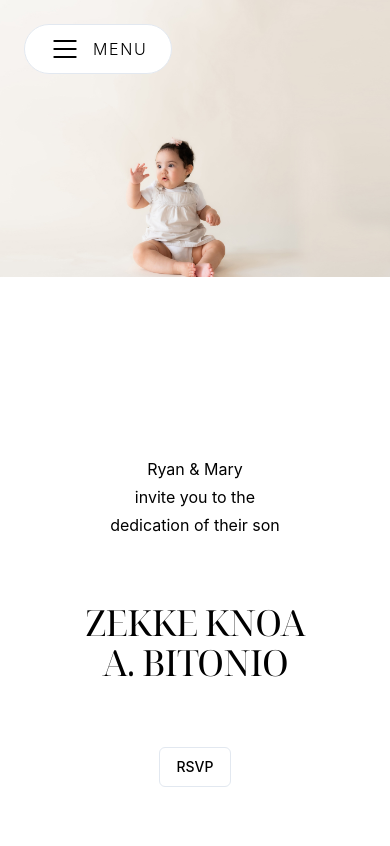
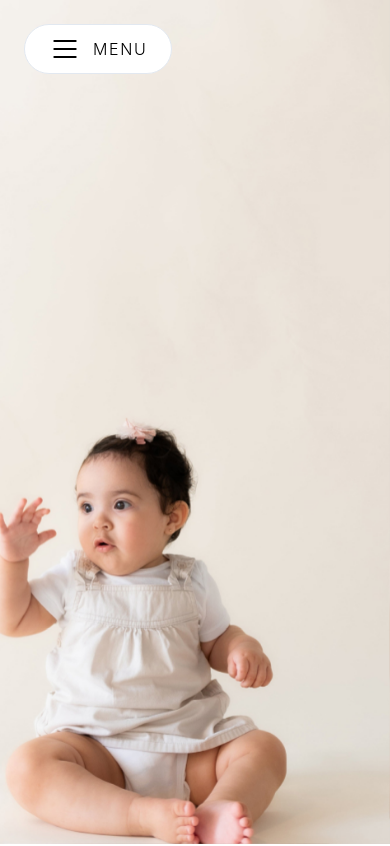
Before and after one commit to ryanbitonio/knoa, a React (Vite) app in the folder client/: page / in a window 390 px wide. Shown: the top 846 px of the page. Built offline with nearby package versions, Linux system fonts and the light colour scheme.

Commit message:
Creating the image slideshow

```diff
--- a/client/src/App.jsx
+++ b/client/src/App.jsx
@@ -10,6 +10,7 @@ import {
 import { Menu } from "lucide-react";
 import "./App.css";
 import welcomeImage from "./assets/welcome-img.jpg";
+import scheduleImage from "./assets/schedule-img.jpg";
 import Questions from "./components/layout/Questions";
 import Schedule from "./components/layout/Schedule";
 import Welcome from "./components/layout/Welcome";
@@ -49,12 +50,37 @@ function App() {
           </SheetContent>
         </Sheet>
       </div>
-      <div className="grid lg:grid-cols-3 md:grid-cols-1">
-        <img
-          className="object-cover lg:w-[66.7%] lg:fixed lg:h-full"
-          src={welcomeImage}
-          alt="baby welcome image"
-        />
+      <div className="grid lg:grid-cols-3 md:grid-cols-1 grid-rows-3">
+        <ul>
+          <li className="animate-[xfade_16s_12s_infinite]">
+            <img
+              className="object-cover lg:w-[66.7%] absolute lg:fixed min-h-screen"
+              src={welcomeImage}
+              alt="baby welcome image"
+            />
+          </li>
+          <li className="animate-[xfade_16s_8s_infinite]">
+            <img
+              className="object-cover lg:w-[66.7%] absolute lg:fixed min-h-screen"
+              src={scheduleImage}
+              alt="baby welcome image"
+            />
+          </li>
+          <li className="animate-[xfade_16s_4s_infinite]">
+            <img
+              className="object-cover lg:w-[66.7%] absolute lg:fixed min-h-screen"
+              src={welcomeImage}
+              alt="baby welcome image"
+            />
+          </li>
+          <li className="animate-[xfade_16s_0s_infinite]">
+            <img
+              className="object-cover lg:w-[66.7%] absolute lg:fixed min-h-screen"
+              src={scheduleImage}
+              alt="baby welcome image"
+            />
+          </li>
+        </ul>
         <Welcome />
         <Schedule />
         <Questions />
--- a/client/src/components/layout/Rsvp.jsx
+++ b/client/src/components/layout/Rsvp.jsx
@@ -90,7 +90,7 @@ const Rsvp = () => {
                   )}
                 />
               ))}
-              <p className="leading-7 [&:not(:first-child)]:mt-4 mb-4">
+              <p className="leading-7 [&:not(:first-child)]:mt-4 mb-4 text-sm">
                 Will you be able to join us at our son’s dedication?
               </p>
 
--- a/client/src/components/layout/Schedule.jsx
+++ b/client/src/components/layout/Schedule.jsx
@@ -1,4 +1,3 @@
-import { Separator } from "@/components/ui/separator";
 
 import { Calendar, MapPin } from "lucide-react";
 
@@ -6,7 +5,7 @@ const Schedule = () => {
   return (
     <div
       id="schedule"
-      className="flex flex-col items-center justify-center h-screen gap-16 px-12 lg:col-start-3  "
+      className="flex flex-col items-center justify-center min-h-screen gap-16 px-12 lg:col-start-3  "
     >
       <h1 className="text-4xl tracking-tight  lg:text-5xl ">Schedule</h1>
       <div className="space-y-8 ">
--- a/client/src/index.css
+++ b/client/src/index.css
@@ -14,7 +14,7 @@
   padding: 0;
   margin: 0;
   box-sizing: border-box;
-  /* user-select: none; */
+  user-select: none;
 }
 
 html {
@@ -26,4 +26,9 @@ video {
   max-width: 100%;
   height: auto;
   pointer-events: none;
+  display: block
 }
+
+ul {
+  list-style: none;
+}
--- a/client/tailwind.config.js
+++ b/client/tailwind.config.js
@@ -28,6 +28,11 @@ module.exports = {
           from: { height: "var(--radix-accordion-content-height)" },
           to: { height: 0 },
         },
+        "xfade": {
+          "17%": { opacity: 1 },
+          "25%": { opacity: 0 },
+          "92%": { opacity: 0 },
+        },
       },
       animation: {
         "accordion-down": "accordion-down 0.2s ease-out",
```
